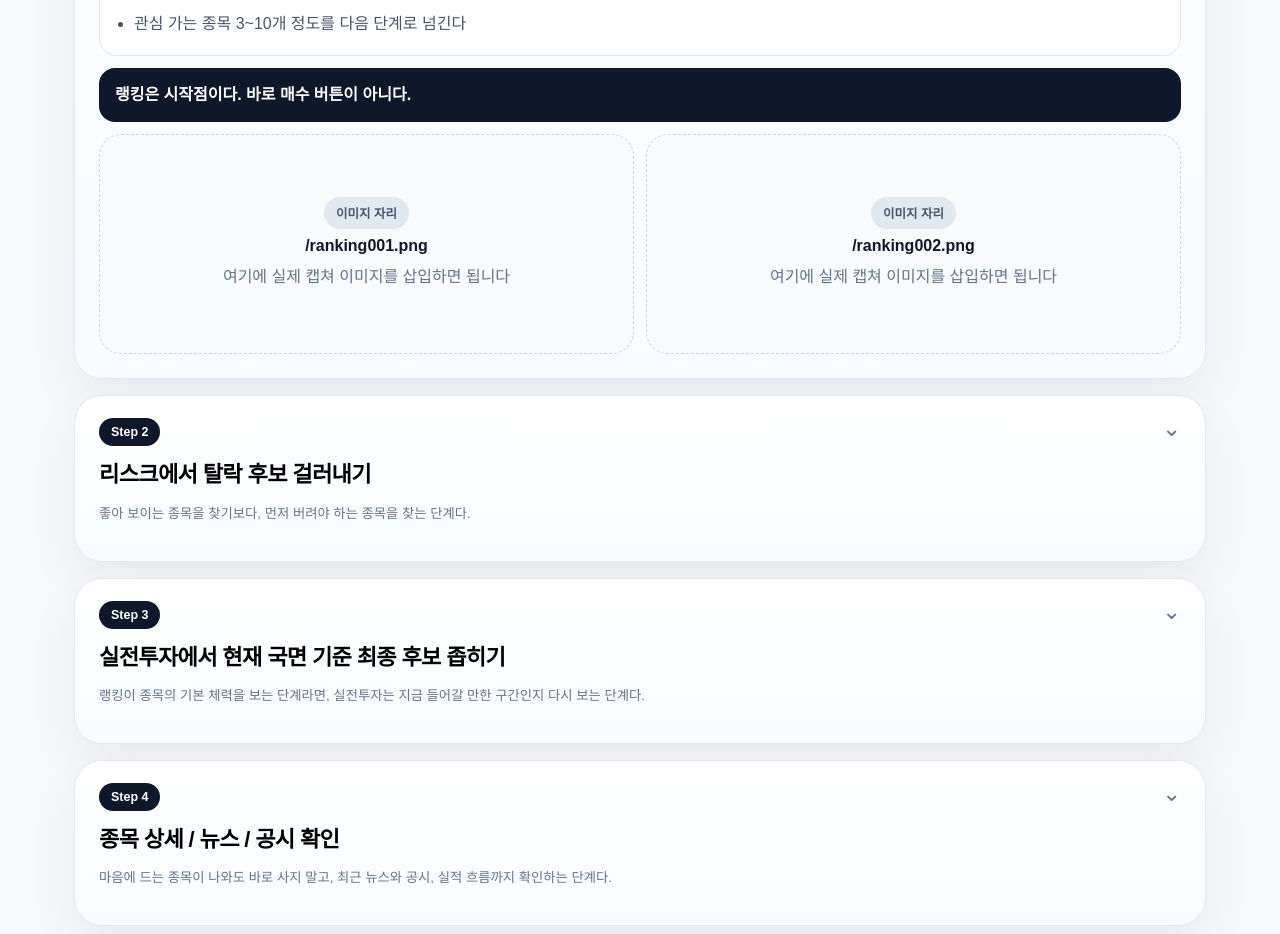
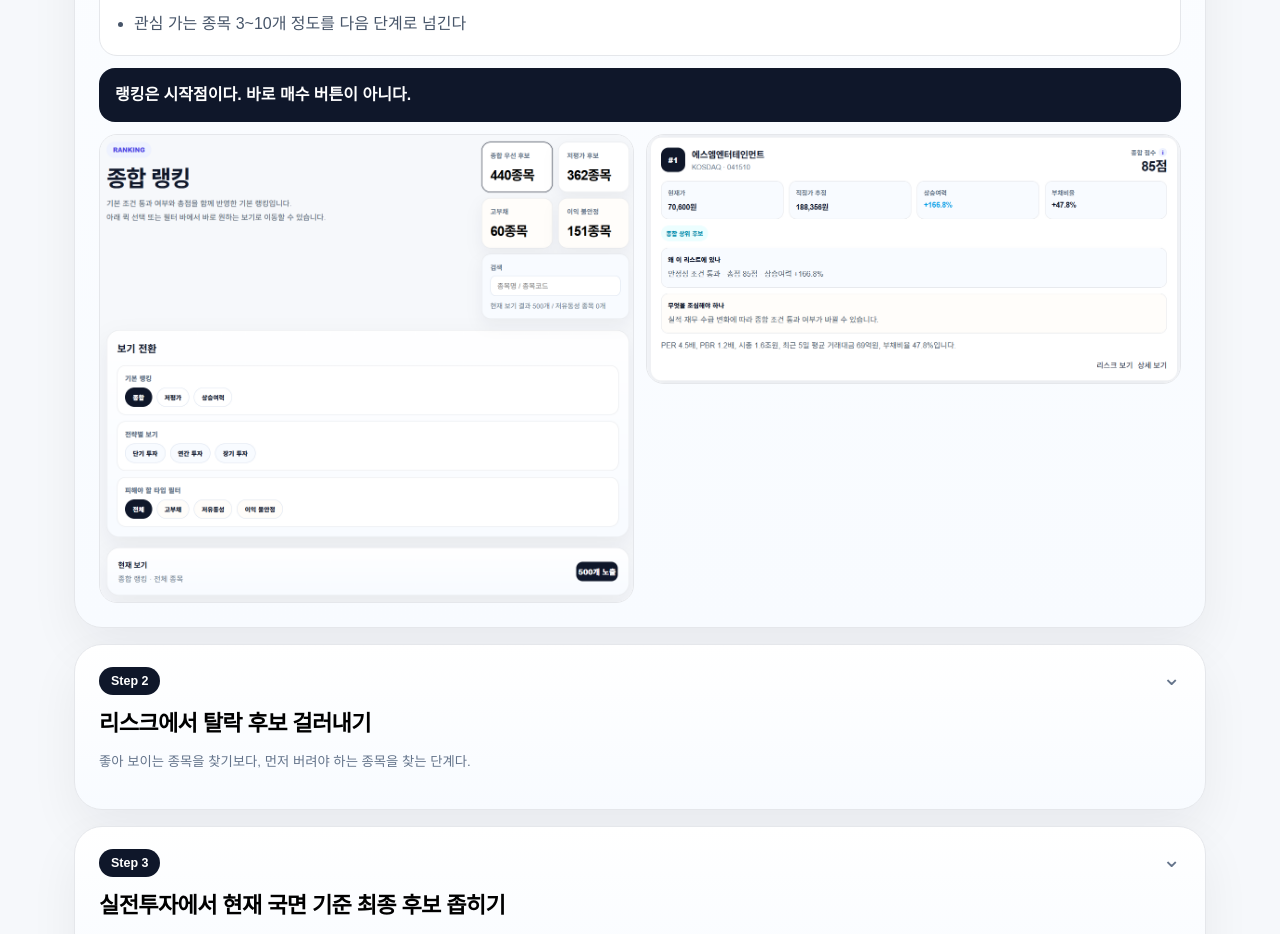
Before and after one commit to DcoyA/screener, a Next.js app: page /notice in a window 1280 px wide. Shown: the part 2400-3334 px from the top of the page. Built offline with nearby package versions, Linux system fonts and the light colour scheme.

Commit message:
Update page.js

```diff
--- a/app/notice/page.js
+++ b/app/notice/page.js
@@ -435,7 +435,14 @@ export default function NoticePage() {
                     <div className="bottomLine">{step.conclusion}</div>
                     {step.images.length > 0 && (
                       <div className="imageGrid">
-                        {step.images.map((label) => <ImagePlaceholder key={label} label={label} />)}
+                        {step.images.map((src) => (
+                          <img
+                            key={src}
+                            src={src}
+                            alt="가이드 이미지"
+                            className="stepImage"
+                          />
+                        ))}
                       </div>
                     )}
                   </div>
@@ -943,6 +950,14 @@ export default function NoticePage() {
           padding: 0 16px;
           font-size: 1rem;
         }
+        .stepImage {
+          width: 100%;
+          height: auto;
+          display: block;
+          border-radius: 18px;
+          border: 1px solid #e5e7eb;
+          background: #fff;
+        }
         .modalActions {
           display: flex;
           gap: 12px;
```
